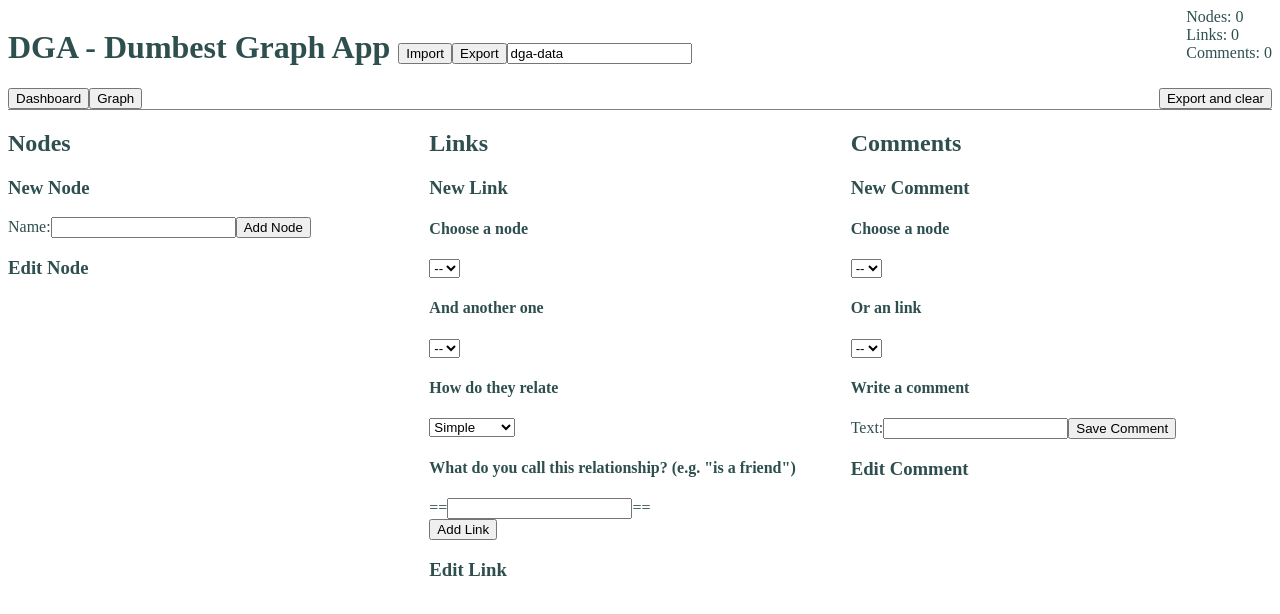
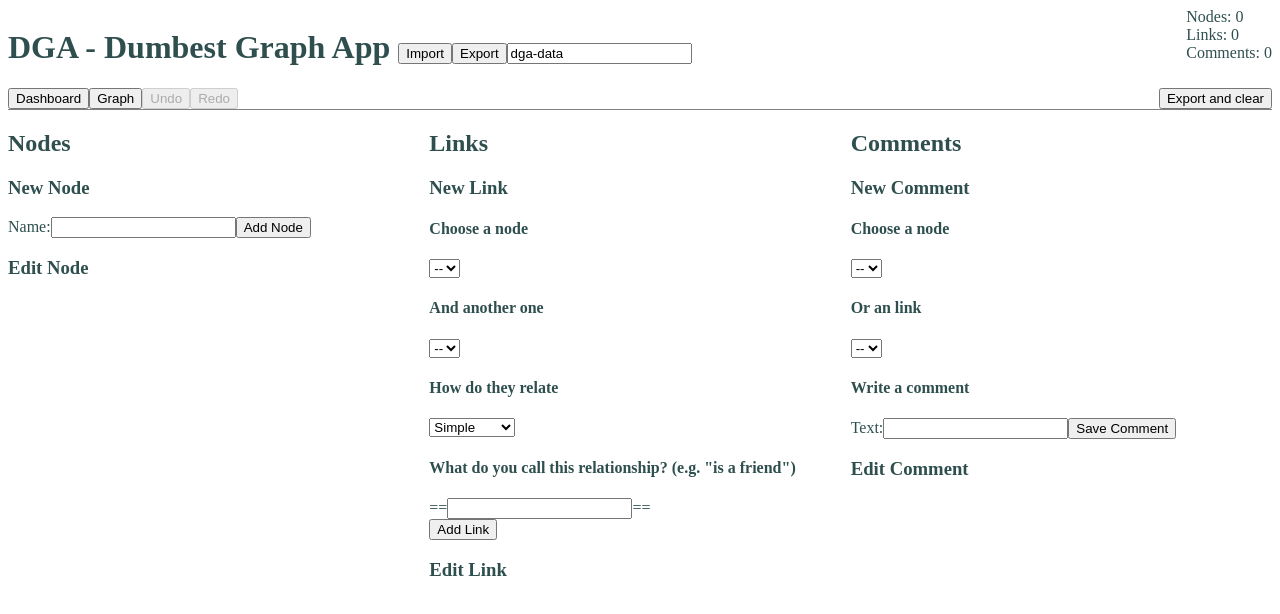
Before and after one commit to George2f/dumbest-graph-app, a React (Vite) app: page /dashboard in a window 1280 px wide. Shown: the top 614 px of the page. Built offline with nearby package versions, Linux system fonts and the light colour scheme.

Commit message:
feat(dga): add history provider

```diff
--- a/package.json
+++ b/package.json
@@ -1,7 +1,7 @@
 {
     "name": "dumbest-graph-app",
     "private": true,
-    "version": "0.1.0",
+    "version": "0.2.0",
     "type": "module",
     "scripts": {
         "dev": "vite",
--- a/src/App.tsx
+++ b/src/App.tsx
@@ -2,9 +2,11 @@ import { useState } from 'react';
 import Dashboard from './Dashboard';
 import Graph from './Graph';
 import { useGraph } from './providers/GraphProvider';
+import { useHistory } from './providers/HistoryProvider';
 
 export default function App() {
     const { initGraph, clearGraph, nodes, links, comments } = useGraph();
+    const { getIndex, getLength, undo, redo } = useHistory();
     const [route, setRoute] = useState<string>('dashboard');
 
     const [exportFileName, setExportFileName] = useState<string>('dga-data');
@@ -99,6 +101,16 @@ export default function App() {
                             Dashboard
                         </button>
                         <button onClick={() => setRoute('graph')}>Graph</button>
+                        <button onClick={undo} disabled={getIndex() <= 0}>
+                            Undo
+                        </button>
+                        <button
+                            onClick={redo}
+                            disabled={
+                                getLength() - getIndex() > 0 || getIndex() > 0
+                            }>
+                            Redo
+                        </button>
                     </div>
                     <button
                         onClick={(e) => {
--- a/src/main.tsx
+++ b/src/main.tsx
@@ -3,11 +3,14 @@ import ReactDOM from 'react-dom/client';
 import App from './App';
 import './index.css';
 import GraphProvider from './providers/GraphProvider';
+import HistoryProvider from './providers/HistoryProvider';
 
 ReactDOM.createRoot(document.getElementById('root')!).render(
     <React.StrictMode>
         <GraphProvider>
-            <App />
+            <HistoryProvider>
+                <App />
+            </HistoryProvider>
         </GraphProvider>
     </React.StrictMode>
 );
--- /dev/null
+++ b/src/providers/HistoryProvider/HistoryProvider.tsx
@@ -0,0 +1,75 @@
+import React, { createContext } from 'react';
+import AbstractCommand from '../../types/AbstractCommand';
+
+interface IHistoryContextValue {
+    getIndex: () => number;
+    getLength: () => number;
+    undo: () => void;
+    redo: () => void;
+    clear: () => void;
+    push: (command: AbstractCommand) => void;
+}
+
+const HistoryContext = createContext<IHistoryContextValue>(
+    {} as IHistoryContextValue
+);
+
+interface IHistoryProviderProps {
+    children: React.ReactNode;
+}
+
+export default function HistoryProvider({ children }: IHistoryProviderProps) {
+    const [history, setHistory] = React.useState<AbstractCommand[]>([]);
+    const [index, setIndex] = React.useState<number>(-1);
+
+    const getIndex = React.useCallback(() => {
+        return index;
+    }, [index]);
+
+    const undo = React.useCallback(() => {
+        if (index >= 0) {
+            history[index].undo();
+            setIndex(index - 1);
+        }
+    }, [history, index]);
+
+    const redo = React.useCallback(() => {
+        if (index < history.length - 1) {
+            setIndex(index + 1);
+            history[index + 1].execute();
+        }
+    }, [history, index]);
+
+    const clear = React.useCallback(() => {
+        setHistory([]);
+        setIndex(-1);
+    }, []);
+
+    const push = React.useCallback(
+        (command: AbstractCommand) => {
+            const newHistory = history.slice(0, index + 1);
+            newHistory.push(command);
+            setHistory(newHistory);
+            setIndex(index + 1);
+        },
+        [history, index]
+    );
+
+    return (
+        <HistoryContext.Provider
+            value={{
+                getIndex,
+                getLength: () => history.length,
+                clear,
+                push,
+                redo,
+                undo,
+            }}>
+            {children}
+        </HistoryContext.Provider>
+    );
+}
+
+export function useHistory() {
+    return React.useContext(HistoryContext);
+}
--- /dev/null
+++ b/src/providers/HistoryProvider/index.ts
@@ -0,0 +1,5 @@
+import HistoryProvider, { useHistory } from './HistoryProvider';
+
+export default HistoryProvider;
+
+export { useHistory };
--- /dev/null
+++ b/src/types/AbstractCommand.ts
@@ -0,0 +1,5 @@
+export default abstract class AbstractCommand {
+    public abstract execute(): void;
+
+    public abstract undo(): void;
+}
```
